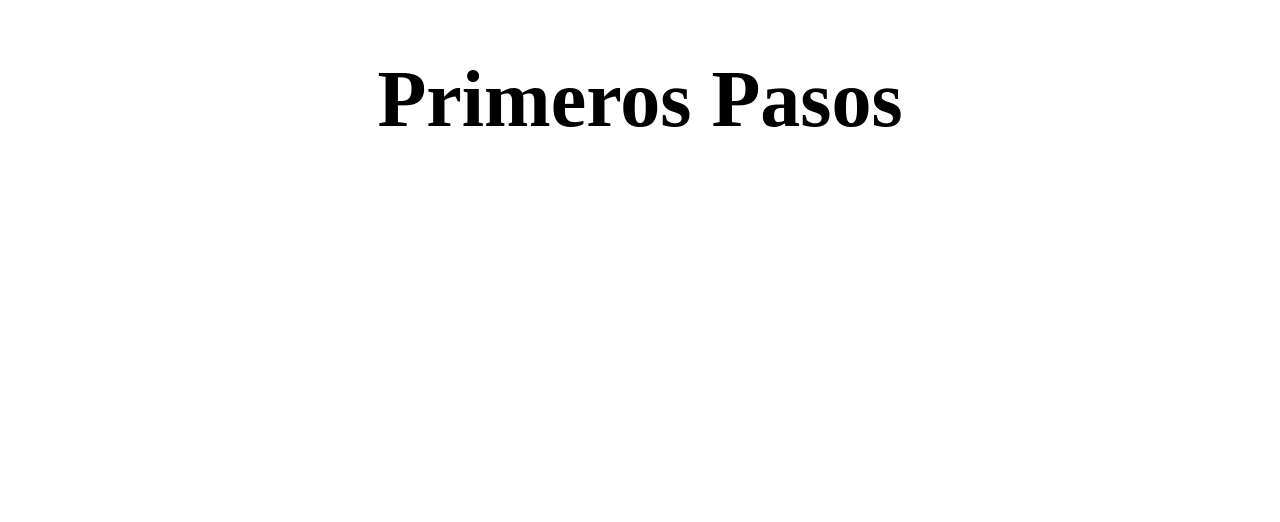
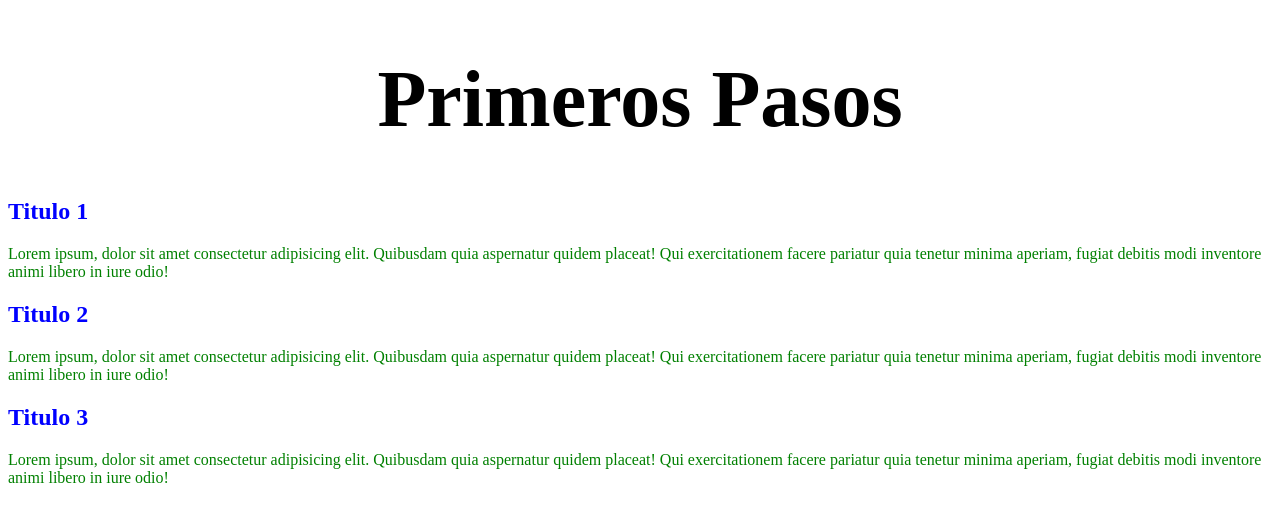
Before and after one commit to luisruro/CSS, a plain HTML site: page index.html in a window 1280 px wide. Drawn offline with Linux system fonts and the light colour scheme.

Commit message:
Ingreso del copyright

```diff
--- a/index.html
+++ b/index.html
@@ -1,16 +1,39 @@
 <!DOCTYPE html>
 <html lang="en">
+
 <head>
     <meta charset="UTF-8">
     <meta name="viewport" content="width=device-width, initial-scale=1.0">
+    <meta name="copyright" content="© 2024 Luis Eugenio Rubio Romero">
     <link rel="stylesheet" href="./src/css/styles.css">
     <title>Mis primeros pasos</title>
 </head>
+
 <body>
     <header>
         <h1>Primeros pasos</h1>
     </header>
-    <main></main>
+    <main>
+        <section>
+            <h2>Titulo 1</h2>
+            <p>Lorem ipsum, dolor sit amet consectetur adipisicing elit. Quibusdam quia aspernatur quidem placeat! Qui
+                exercitationem facere pariatur quia tenetur minima aperiam, fugiat debitis modi inventore animi libero
+                in iure odio!</p>
+        </section>
+        <section>
+            <h2>Titulo 2</h2>
+            <p>Lorem ipsum, dolor sit amet consectetur adipisicing elit. Quibusdam quia aspernatur quidem placeat! Qui
+                exercitationem facere pariatur quia tenetur minima aperiam, fugiat debitis modi inventore animi libero
+                in iure odio!</p>
+        </section>
+        <section>
+            <h2>Titulo 3</h2>
+            <p>Lorem ipsum, dolor sit amet consectetur adipisicing elit. Quibusdam quia aspernatur quidem placeat! Qui
+                exercitationem facere pariatur quia tenetur minima aperiam, fugiat debitis modi inventore animi libero
+                in iure odio!</p>
+        </section>
+    </main>
     <footer></footer>
 </body>
+
 </html>
--- a/src/css/styles.css
+++ b/src/css/styles.css
@@ -3,3 +3,11 @@ h1{
     text-transform: capitalize;
     font-size: 80px;
 }
+
+h2{
+    color: blue;
+}
+
+p{
+    color: green;
+}
```
